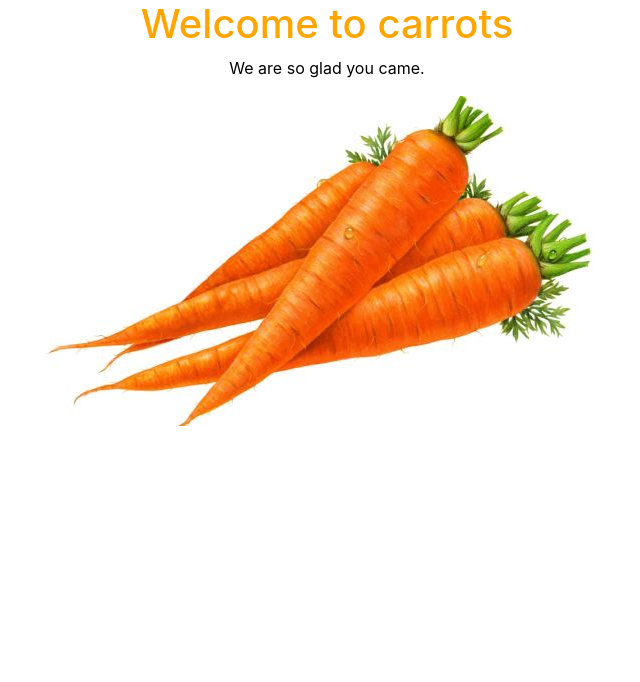
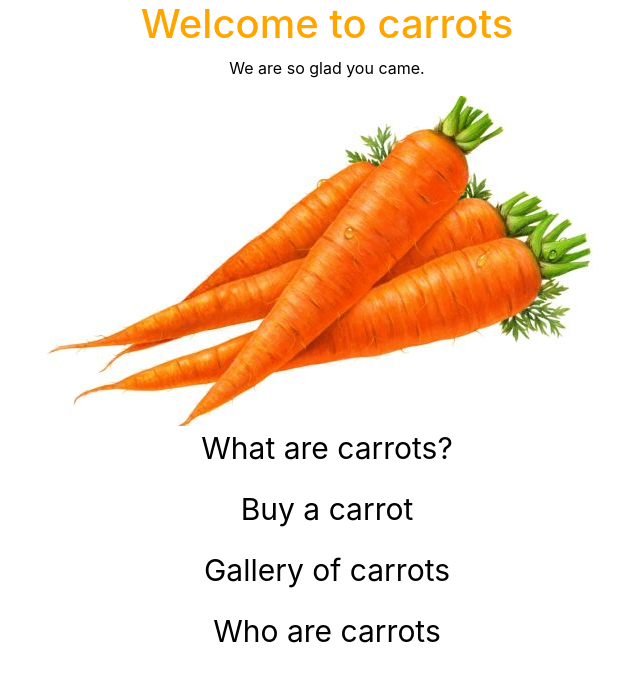
Before and after one commit to jakobreuter/project0, a plain HTML site: page index.html in a window 1280 px wide. Shown: the whole page, without its empty margins (313-953 px from the left). Drawn offline with nearby package versions, Linux system fonts and the light colour scheme.

Commit message:
Added links to other pages

```diff
--- a/index.html
+++ b/index.html
@@ -16,11 +16,29 @@
                     content: "Welcome!";
                 }
             }
+
+            a {
+              color: black;
+              font-size: 30px;
+            }
+
+            a:hover{
+              color: red;
+              background-color: yellow;
+            }
+
+            p{
+              text-align: center;
+            }
         </style>
     </head>
     <body>
         <h1 style="color:orange; text-align:center;"></h1>
         <p style="color:black;text-align:center;">We are so glad you came.</p>
         <img src="carrots.jpg" alt="carrots" style="display:block; margin-left:auto; margin-right:auto;">
+        <p><a href="description.html" style="text-align:center" >What are carrots?</a></p>
+        <p><a href="buy.html" style="text-align:center" >Buy a carrot</a></p>
+        <p><a href="Gallery.html" style="text-align:center" >Gallery of carrots</a></p>
+        <p><a href="aboutus.html" style="text-align:center" >Who are carrots</a></p>
     </body>
 </html>
```
